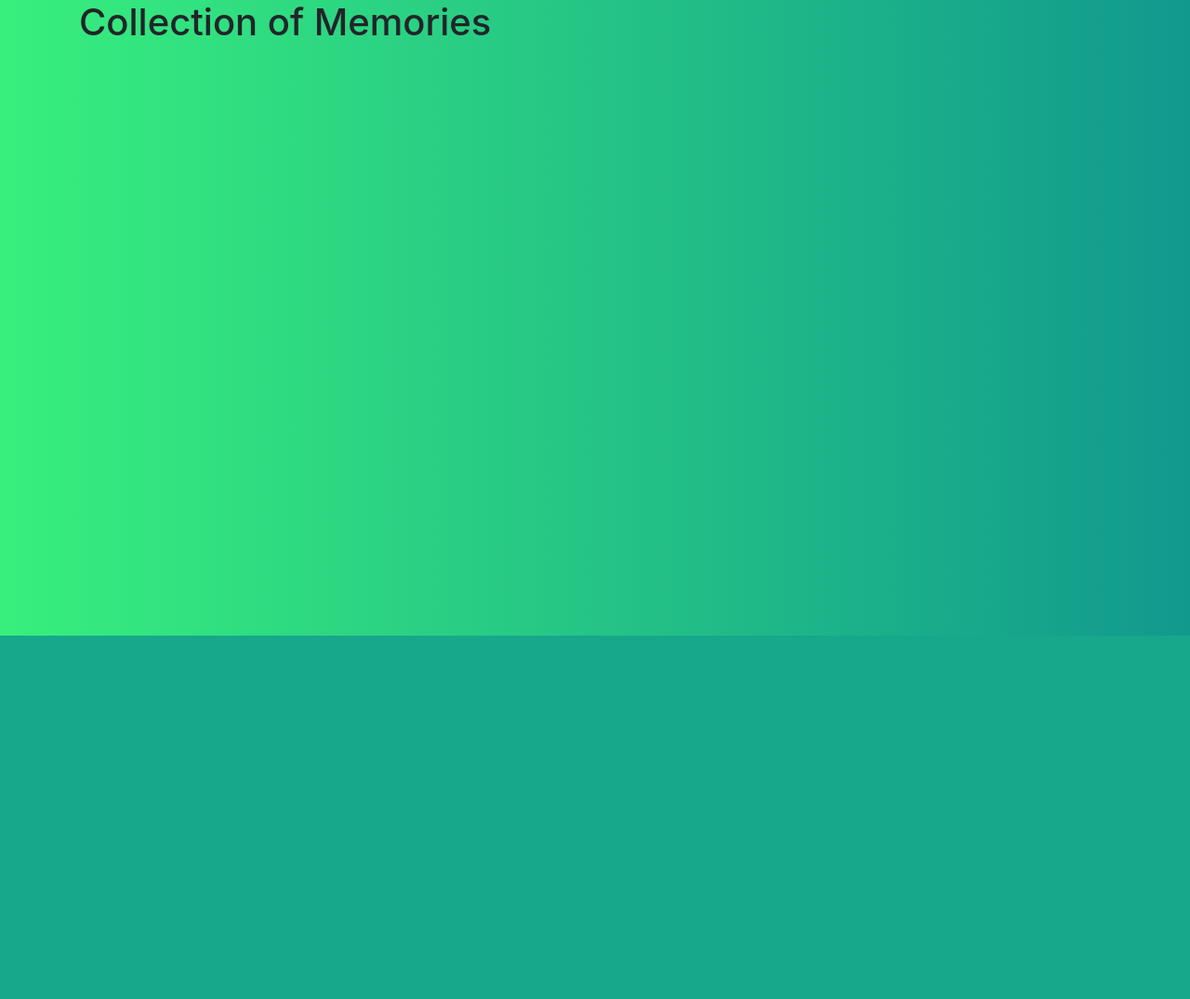
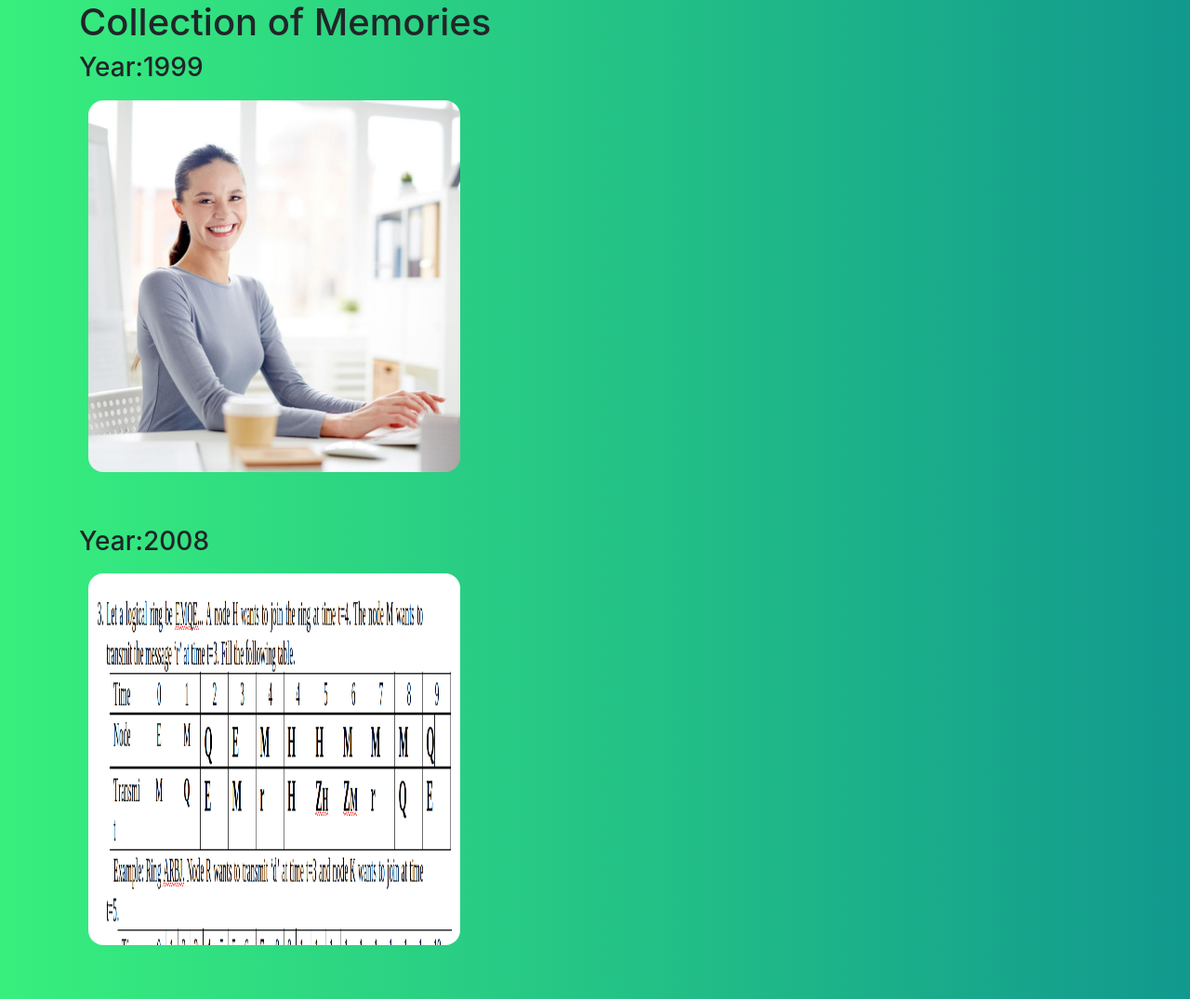
Before and after one commit to UtkJaiswal/hall, a Flask app: page /gallery in a window 1280 px wide. Shown: the part 116-1191 px from the top of the page at 93% size. Before the commit the page ends 800 px from the top, so only its background shows below. Run offline with Flask 2, Linux system fonts and the light colour scheme; data comes from the database, SQL or seed files in the repository; both versions use the stored data as it was after the commit; some libraries are stand-ins or nearby versions; some web fonts are replaced.

Commit message:
Made gallery work

```diff
--- a/app.py
+++ b/app.py
@@ -86,17 +86,20 @@ def gallery():
 	users = User.query.all()
 	data = {}
 	test_batch = [x.batch for x in users]
-	print('test batch is ',test_batch)
 	batches = [int(x.batch) for x in users]
 	batches.sort()
+	print(' batch is ',batches)
+
 	# inefficient code, not in a mood to write an optimized one
 	for batch in batches:
 		for user in users:
-			if user.batch == batch:
+			if user.batch == str(batch):
 				images = user.image_file.split(",")[1:]
 				image_files = [ url_for('static', filename='profile_pics/' + img) for img in images ]
+				print('image_files ',image_files)
 				data[batch] = image_files
 
+	print('data is ',data)
 	return render_template('gallery.html',data=data)
 
 @app.route("/register", methods=['GET', 'POST'])
--- a/static/dashboard.css
+++ b/static/dashboard.css
@@ -8,8 +8,8 @@ background: linear-gradient(to right, #38ef7d, #11998e); /* W3C, IE 10+/ Edge, F
 
 .gallery-images {
     margin: 10px;
-    width: 100%;
-    height: 100%;
+    width: 400px !important;
+    height: 400px !important;
     border-radius: 4%;
 
 }
```
Also changed, not shown: site.db, static/profile_pics/4291003e497c66a2.png (added), static/profile_pics/9e5ecd23e2362c53.png (added).
